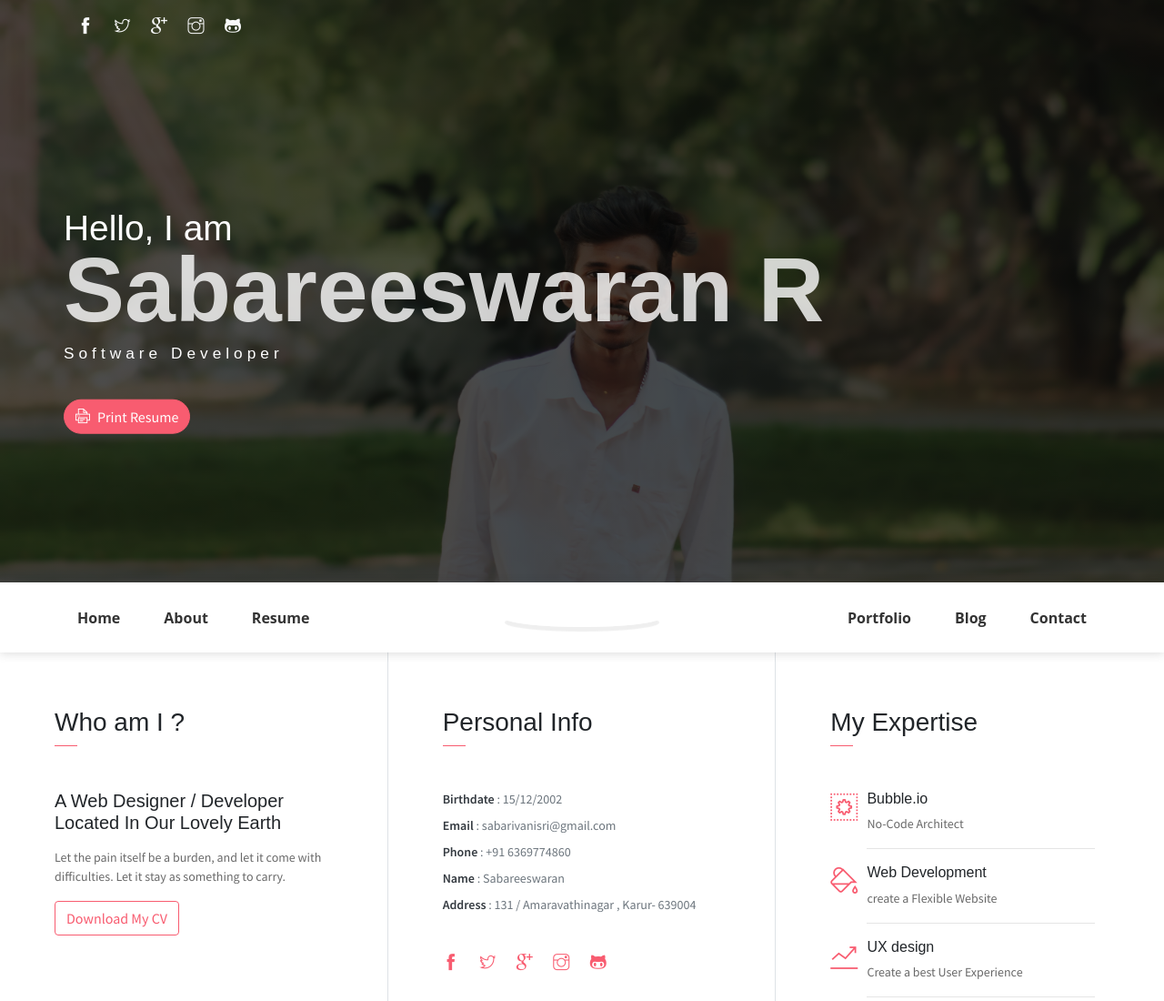
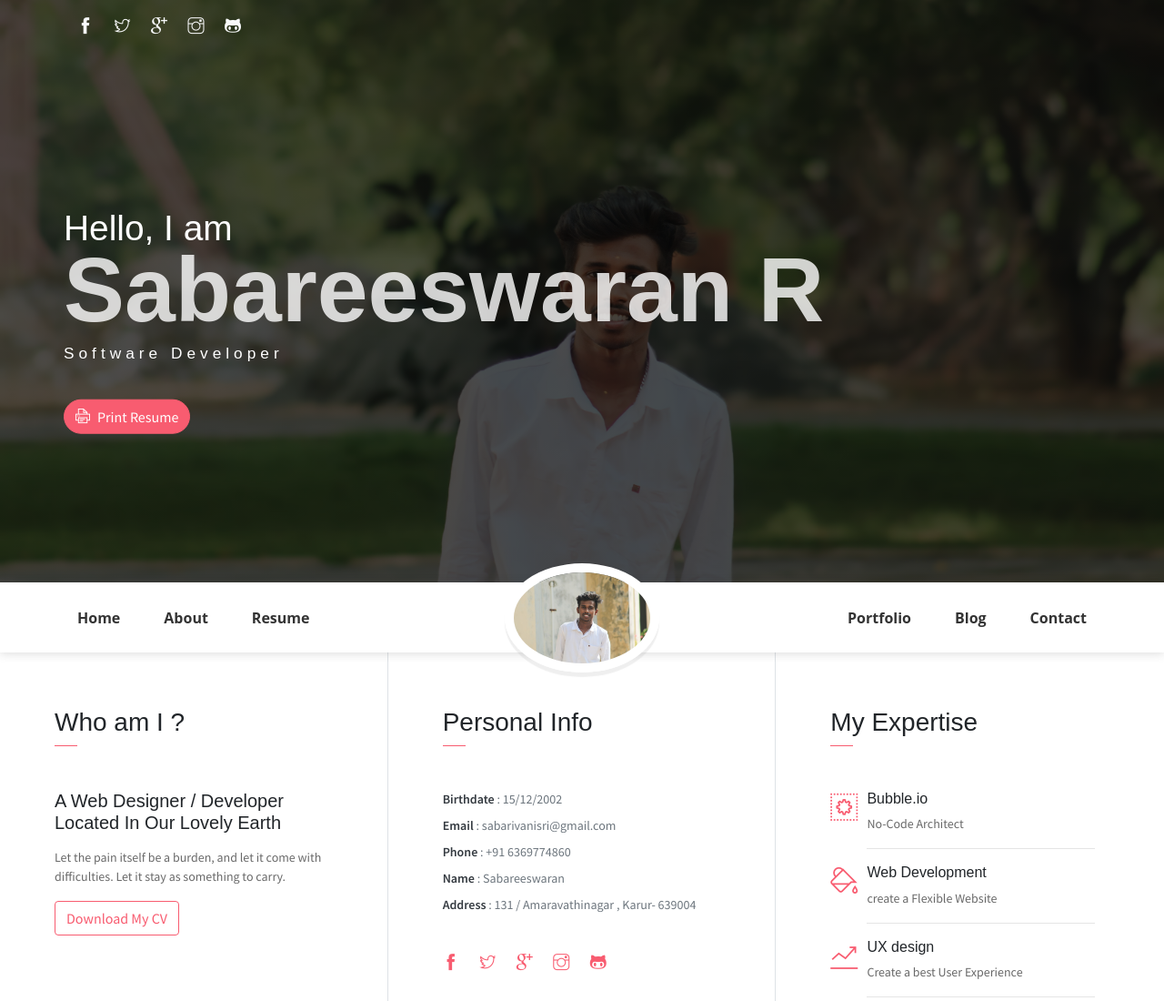
Before and after one commit to vicki123-arch/portfolio, a plain HTML site: page index.html in a window 1280 px wide. Shown: the top 1100 px of the page at 91% size. Drawn offline with Linux system fonts and the light colour scheme; some packages are replaced by stand-ins of ours; files that its build step writes are made by us from their sources; some icons are missing; files whose address does not match are found by name.

Commit message:
Update index.html

```diff
--- a/index.html
+++ b/index.html
@@ -48,7 +48,7 @@
                     </li>
                 </ul>
                 <ul class="navbar-nav brand">
-                    <img src="assets/imgs/avatar.jpg" alt="" class="brand-img">
+                    <img src="imgs/avatar.jpg" alt="" class="brand-img">
                     <li class="brand-txt">
                         <h5 class="brand-title">Sabareeswaran</h5>
                         <div class="brand-subtitle">Web Designer | Developer</div>
```
